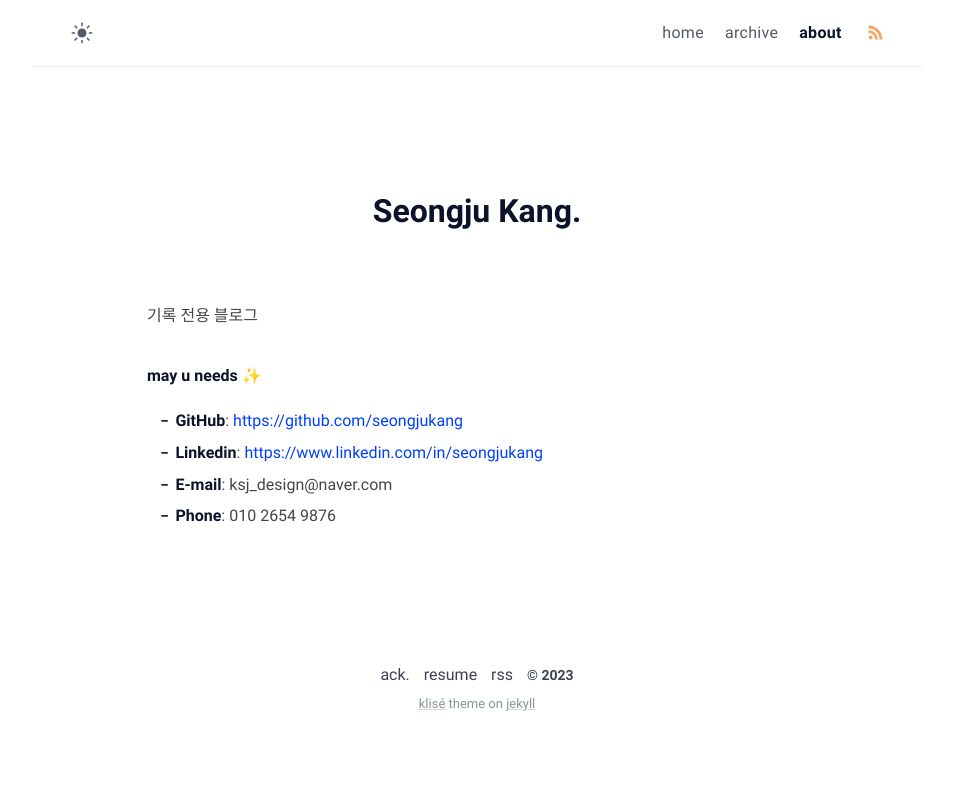
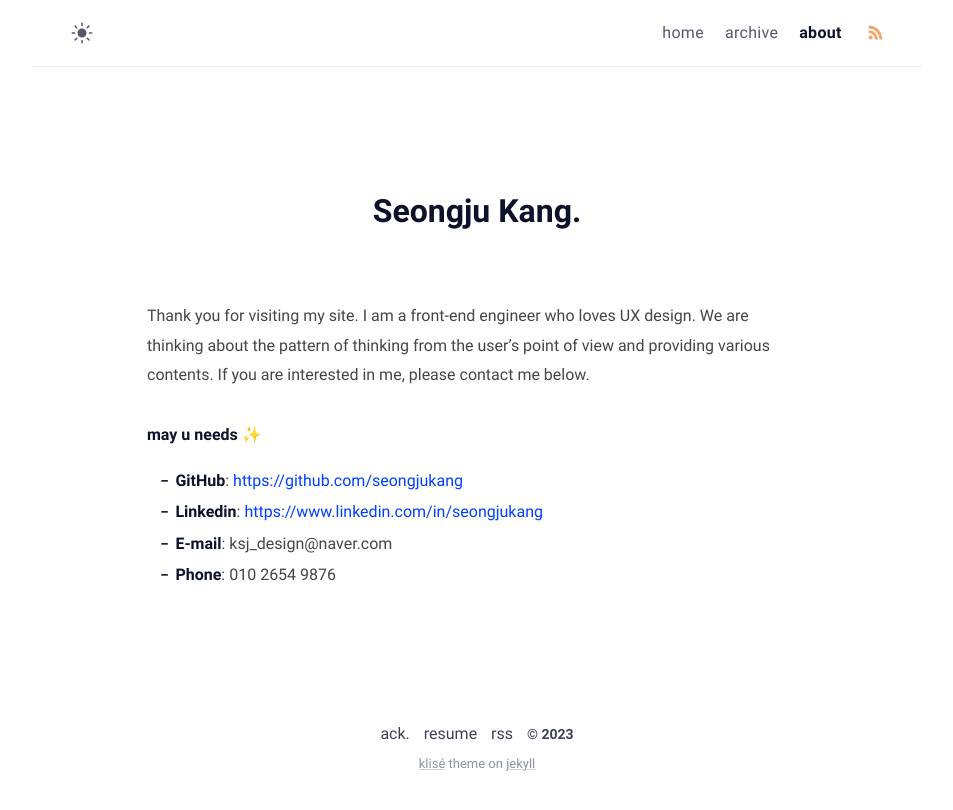
Before and after one commit to recordhouse/recordhouse.github.io, a Jekyll site: the page built from about.md, in a window 1280 px wide. Shown: the top 810 px of the page, without its empty margins (163-1116 px from the left). Built offline with Jekyll 4.4.1, drawn with Linux system fonts in a browser that asks for light colours.

Commit message:
소개 수정

```diff
--- a/about.md
+++ b/about.md
@@ -6,7 +6,10 @@ excerpt: Front-End Technology Blog
 comments: false
 ---
 
-기록 전용 블로그
+Thank you for visiting my site.
+I am a front-end engineer who loves UX design.
+We are thinking about the pattern of thinking from the user's point of view and providing various contents.
+If you are interested in me, please contact me below.
 
 **may u needs ✨**
 - **GitHub**: [https://github.com/seongjukang](https://github.com/seongjukang)
```
Also changed, not shown: Gemfile.lock.
